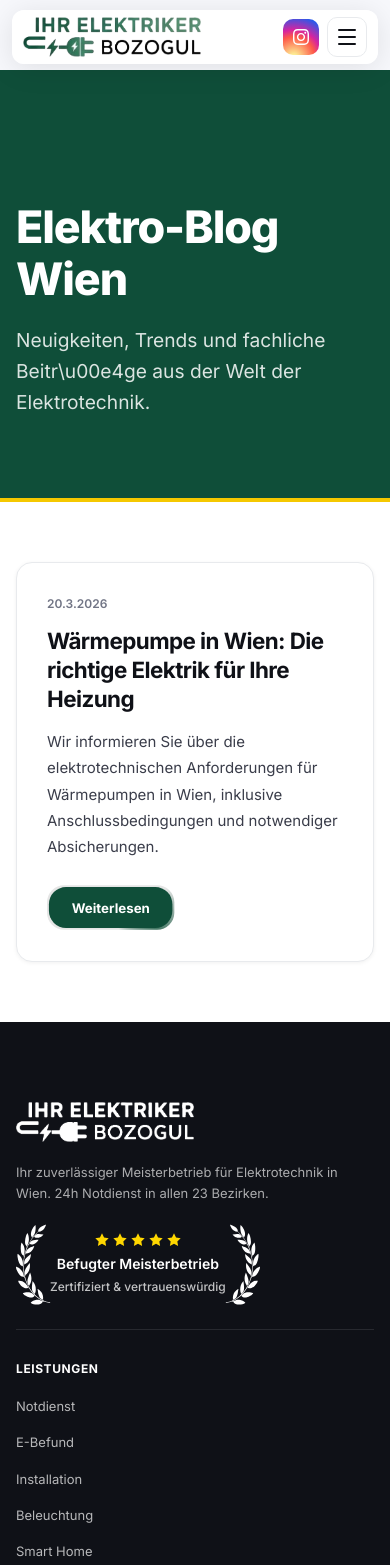
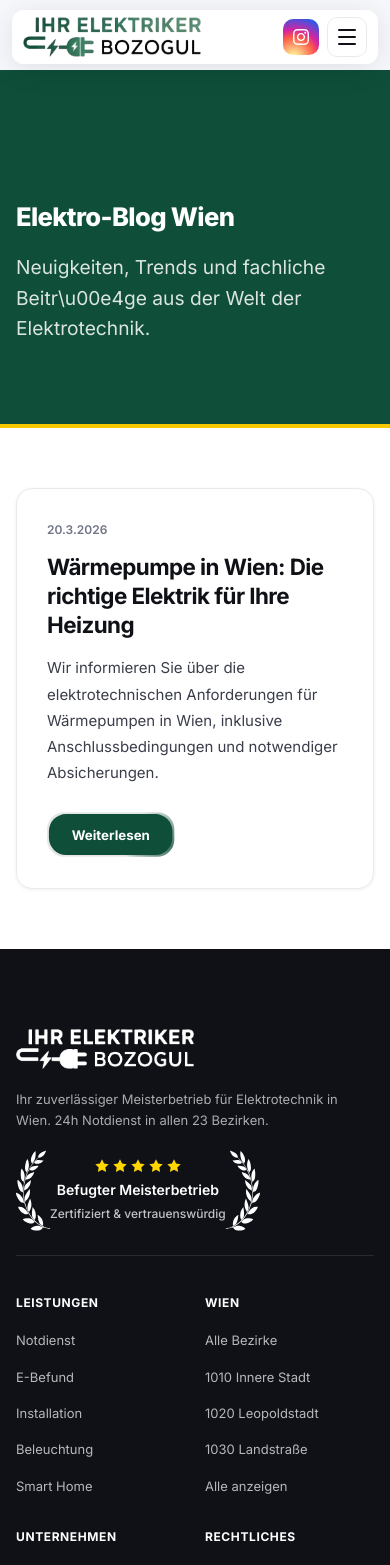
Before and after one commit to MaKiNiST19/elektrobozogul, a Next.js app: page /blog in a window 390 px wide. Shown: the top 1565 px of the page. Built offline with nearby package versions, Linux system fonts and the light colour scheme.

Commit message:
düzenlemeler

```diff
--- a/app/bezirke/[bezirk]/page.tsx
+++ b/app/bezirke/[bezirk]/page.tsx
@@ -115,10 +115,10 @@ export default function BezirkPage({ params }: { params: { bezirk: string } }) {
           </nav>
 
           <div style={{ display: 'inline-block', background: 'rgba(255,255,255,.12)', backdropFilter: 'blur(8px)', padding: '6px 16px', borderRadius: '30px', fontSize: '12px', fontWeight: 700, letterSpacing: '.08em', textTransform: 'uppercase', marginBottom: '24px', color: 'var(--yellow)' }}>
-            ELEKTRIKER {bezirk.plz} · {bezirk.shortName.toUpperCase()} WIEN
+            ELEKTRIKER {bezirk.plz} · {bezirk.shortName.toUpperCase()} WIEN und Umgebung
           </div>
 
-          <h1 style={{ color: 'white', fontSize: 'clamp(2.2rem, 5vw, 3.5rem)', fontWeight: 800, lineHeight: 1.15, marginBottom: '20px', maxWidth: '700px' }}>
+          <h1 className="hero-title" style={{ maxWidth: '700px' }}>
             Elektriker {bezirk.name} für Elektroinstallation, E-Befund und Notdienst
           </h1>
 
--- a/app/bezirke/page.tsx
+++ b/app/bezirke/page.tsx
@@ -55,10 +55,10 @@ export default function BezirkePage() {
           </nav>
 
           <div style={{ display: 'inline-block', background: 'rgba(255,255,255,.12)', backdropFilter: 'blur(8px)', padding: '6px 16px', borderRadius: '30px', fontSize: '12px', fontWeight: 700, letterSpacing: '.08em', textTransform: 'uppercase', marginBottom: '24px', color: 'var(--yellow)' }}>
-            EINSATZGEBIET · GANZ WIEN
+            EINSATZGEBIET · GANZ WIEN und Umgebung
           </div>
 
-          <h1 style={{ color: 'white', fontSize: 'clamp(2.2rem, 5vw, 3.5rem)', fontWeight: 800, lineHeight: 1.15, marginBottom: '20px', maxWidth: '700px' }}>
+          <h1 className="hero-title" style={{ maxWidth: '700px' }}>
             Elektriker Wien – Alle 23 Gemeindebezirke
           </h1>
 
--- a/app/globals.css
+++ b/app/globals.css
@@ -87,10 +87,27 @@ h1, h2, h3, h4 {
   color: var(--dark);
   letter-spacing: -0.025em;
 }
-h1 { font-size: clamp(2rem, 4.5vw, 3.2rem); }
-h2 { font-size: clamp(1.4rem, 2.8vw, 2rem); }
+h1 { font-size: clamp(1.8rem, 4.5vw, 3.2rem); }
+@media (max-width: 640px) {
+  h1 { font-size: 1.6rem !important; }
+}
+h2 { font-size: clamp(1.3rem, 2.8vw, 2rem); }
 h3 { font-size: 1.1rem; font-weight: 600; }
 p  { color: var(--mid); line-height: 1.75; }
+
+.hero-title {
+  color: white;
+  font-size: clamp(2rem, 5vw, 3.5rem);
+  font-weight: 800;
+  line-height: 1.15;
+  margin-bottom: 20px;
+}
+@media (max-width: 768px) {
+  .hero-title {
+    font-size: 1.6rem !important;
+    line-height: 1.25;
+  }
+}
 
 .container {
   width: 100%;
@@ -681,7 +698,7 @@ p  { color: var(--mid); line-height: 1.75; }
 .service-grid {
   display: grid;
   grid-template-columns: repeat(3, 1fr);
-  gap: 24px;
+  gap: 30px;
   padding-bottom: 20px;
 }
 
@@ -692,47 +709,53 @@ p  { color: var(--mid); line-height: 1.75; }
 @media (max-width: 640px) {
   .service-grid {
     grid-template-columns: 1fr;
-    gap: 16px;
-  }
-
-  /* Mobilde kartları yatay (horizontal) yapıyoruz */
+    gap: 12px;
+  }
+
   .service-card__inner {
     flex-direction: row !important;
     height: auto !important;
-    min-height: 120px;
-    align-items: stretch;
+    min-height: 90px;
+    align-items: center;
+    background: white;
+    border-radius: 12px;
+    box-shadow: 0 4px 12px rgba(0,0,0,0.05); /* Daha yumuşak gölge */
   }
 
   .service-card__img-container {
-    width: 35% !important; /* Görsel solda %35 yer kaplasın */
-    height: auto !important;
-    min-height: 120px;
+    width: 90px !important;
+    height: 90px !important;
+    border-radius: 10px;
+    margin: 8px;
     flex-shrink: 0;
   }
 
   .service-card__body {
-    width: 65%;
-    padding: 12px 14px !important;
-    text-align: left !important; /* Metinler sola yaslı olsun */
+    flex: 1;
+    padding: 10px 14px 10px 6px !important;
+    text-align: left !important;
     border-top: none !important;
-    border-left: 3px solid var(--border);
+    border-left: none !important;
     justify-content: center;
   }
 
   .service-card__title {
-    font-size: 14px !important;
-    font-weight: 700 !important;
+    font-size: 13px !important;
+    font-weight: 800 !important;
+    margin-bottom: 2px !important;
+    color: var(--primary) !important;
   }
 
   .service-card__desc {
-    display: none; /* Mobilde yer kazanmak için açıklamayı gizliyoruz */
+    display: block;
+    font-size: 10.5px !important;
+    line-height: 1.4 !important;
+    opacity: 0.7;
+    margin-top: 2px !important;
   }
 
   .service-card__body .btn-sparkle {
-    margin-top: 8px !important;
-    width: fit-content !important;
-    transform: scale(0.8) !important;
-    transform-origin: left center !important;
+    display: none;
   }
 }
 
@@ -1020,9 +1043,35 @@ p  { color: var(--mid); line-height: 1.75; }
   .orbit-layout {
     grid-template-columns: 1fr !important;
     gap: 40px !important;
-  }
-  .orbit-visual { order: 1 !important; }
-  .orbit-text   { order: 2 !important; }
+    text-align: center;
+  }
+  .orbit-visual {
+    order: 1 !important;
+    transform: scale(0.8);
+    transform-origin: center;
+    margin-bottom: -60px;
+    margin-top: -40px;
+  }
+  .orbit-text {
+    order: 2 !important;
+    display: flex;
+    flex-direction: column;
+    align-items: center;
+  }
+  .orbit-text ul {
+    align-items: center;
+    text-align: left;
+  }
+}
+@media (max-width: 540px) {
+  .orbit-visual {
+    transform: scale(0.65);
+  }
+}
+@media (max-width: 400px) {
+  .orbit-visual {
+    transform: scale(0.55);
+  }
 }
 
 @media (max-width: 640px) {
@@ -1071,15 +1120,16 @@ p  { color: var(--mid); line-height: 1.75; }
   .badge-item:nth-child(2) { animation-delay: 3s; }
   .badge-item:nth-child(3) { animation-delay: 6s; }
 
-  /* Footer: 1-column on mobile */
+  /* Footer: 2-columns for links on mobile */
   footer .container > div:first-child {
-    grid-template-columns: 1fr !important;
-    gap: 32px !important;
+    grid-template-columns: repeat(2, 1fr) !important;
+    gap: 32px 20px !important;
   }
   footer .container > div:first-child > div:first-child {
-    grid-column: span 1;
+    grid-column: span 2;
     border-bottom: 1px solid rgba(255,255,255,0.1);
     padding-bottom: 24px;
+    margin-bottom: 8px;
   }
 
   .section { padding: 60px 0 !important; }
@@ -1522,8 +1572,22 @@ body {
 
 @media (max-width: 600px) {
   .bezirk-grid {
+    grid-template-columns: 1fr;
+    gap: 12px;
+  }
+}
+
+/* Gallery Grid */
+.gallery-grid {
+  display: grid;
+  grid-template-columns: repeat(auto-fill, minmax(300px, 1fr));
+  gap: 40px;
+}
+
+@media (max-width: 640px) {
+  .gallery-grid {
     grid-template-columns: repeat(2, 1fr);
-    gap: 8px;
+    gap: 16px;
   }
 }
 
--- a/app/kontakt/page.tsx
+++ b/app/kontakt/page.tsx
@@ -29,7 +29,7 @@ export default function KontaktPage() {
             </ol>
           </nav>
           <p className="eyebrow" style={{ color: 'var(--yellow)', borderColor: 'rgba(255,255,255,0.2)', marginBottom: '16px' }}>Immer für Sie da</p>
-          <h1 style={{ color: 'white', fontSize: 'clamp(2.2rem, 5vw, 3.5rem)', fontWeight: 800, marginBottom: '24px' }}>Kontakt aufnehmen</h1>
+          <h1 className="hero-title" style={{ marginBottom: '24px' }}>Kontakt aufnehmen</h1>
           <p style={{ maxWidth: '700px', fontSize: '1.2rem', color: 'rgba(255,255,255,0.85)', lineHeight: 1.6 }}>
             Sie haben eine Frage, benötigen ein Angebot oder einen dringenden Notdienst?
             Wir sind in ganz Wien schnell für Sie erreichbar.
--- a/app/leistungen/page.tsx
+++ b/app/leistungen/page.tsx
@@ -31,7 +31,7 @@ export default function LeistungenPage() {
             </ol>
           </nav>
           <p className="eyebrow" style={{ color: 'var(--yellow)', borderColor: 'rgba(255,255,255,0.2)', marginBottom: '16px' }}>Unsere Expertise</p>
-          <h1 style={{ color: 'white', fontSize: 'clamp(2.2rem, 5vw, 3.5rem)', fontWeight: 800, marginBottom: '24px' }}>Meisterhafte Elektro-Services</h1>
+          <h1 className="hero-title" style={{ marginBottom: '24px' }}>Meisterhafte Elektro-Services</h1>
           <p style={{ maxWidth: '700px', fontSize: '1.2rem', color: 'rgba(255,255,255,0.85)', lineHeight: 1.6 }}>
             Von der schnellen Hilfe im Notfall bis hin zur zukunftssicheren Photovoltaik-Anlage.
             Entdecken Sie unsere umfassenden Leistungen für Wien und Umgebung.
--- a/app/notfall-elektriker/page.tsx
+++ b/app/notfall-elektriker/page.tsx
@@ -68,7 +68,7 @@ export default function NotfallElektrikerPage() {
       <section className="hero--notfall">
         <div className="container">
           <div style={{ display: 'inline-block', background: 'rgba(255,255,255,.1)', padding: '6px 14px', borderRadius: '30px', fontSize: '13px', fontWeight: 600, letterSpacing: '.06em', textTransform: 'uppercase', marginBottom: '24px' }}>
-            🔴 Akute Hilfe in allen 23 Bezirken
+            🔴 Akute Hilfe in allen 23 Bezirken und Umgebung
           </div>
           <h1>
             24/7 Elektriker Notdienst Wien
--- a/app/page.tsx
+++ b/app/page.tsx
@@ -70,7 +70,7 @@ export default function Home() {
         />
         <div className="hero__overlay" />
         <div className="hero__content">
-          <span className="hero__eyebrow">⚡ Zertifizierter Meisterbetrieb in Wien</span>
+          <span className="hero__eyebrow">⚡ Zertifizierter Meisterbetrieb in Wien und Umgebung</span>
           <h1>
             Ihr zuverlässiger <em>Elektriker in Wien</em> & Umgebung
           </h1>
--- a/app/ueber-uns/page.tsx
+++ b/app/ueber-uns/page.tsx
@@ -29,7 +29,7 @@ export default function UeberUnsPage() {
             </ol>
           </nav>
           <p className="eyebrow" style={{ color: 'var(--yellow)', borderColor: 'rgba(255,255,255,0.2)', marginBottom: '16px' }}>Unser Unternehmen</p>
-          <h1 style={{ color: 'white', fontSize: 'clamp(2.2rem, 5vw, 3.5rem)', fontWeight: 800, marginBottom: '24px' }}>Über Elektro-Bozogul</h1>
+          <h1 className="hero-title" style={{ marginBottom: '24px' }}>Über Elektro-Bozogul</h1>
           <p style={{ maxWidth: '750px', fontSize: '1.2rem', color: 'rgba(255,255,255,0.85)', lineHeight: 1.6 }}>
             Ihr konzessionierter Elektriker-Meisterbetrieb in Wien – kompetent, verlässlich und nah am Kunden.
           </p>
--- a/components/OrbitBrands.tsx
+++ b/components/OrbitBrands.tsx
@@ -105,8 +105,8 @@ export default function OrbitBrands() {
           </div>
 
           {/* ── Orbit Visual ── */}
-          <div className="orbit-visual" style={{ flex: "1", display: "flex", justifyContent: "flex-end", minWidth: "540px", position: "relative" }}>
-            <div style={{ position: "relative", width: "540px", height: "540px", flexShrink: 0 }}>
+          <div className="orbit-visual" style={{ flex: "1", display: "flex", justifyContent: "center", position: "relative" }}>
+            <div style={{ position: "relative", width: "100%", maxWidth: "540px", height: "auto", aspectRatio: "1/1", flexShrink: 0 }}>
 
               {/* Dashed rings */}
               <svg style={{ position: "absolute", inset: 0, width: "100%", height: "100%", pointerEvents: "none" }} viewBox="0 0 540 540">
```
Also changed, not shown: app/unsere-arbeiten/page.tsx (+2 -6 lines).
